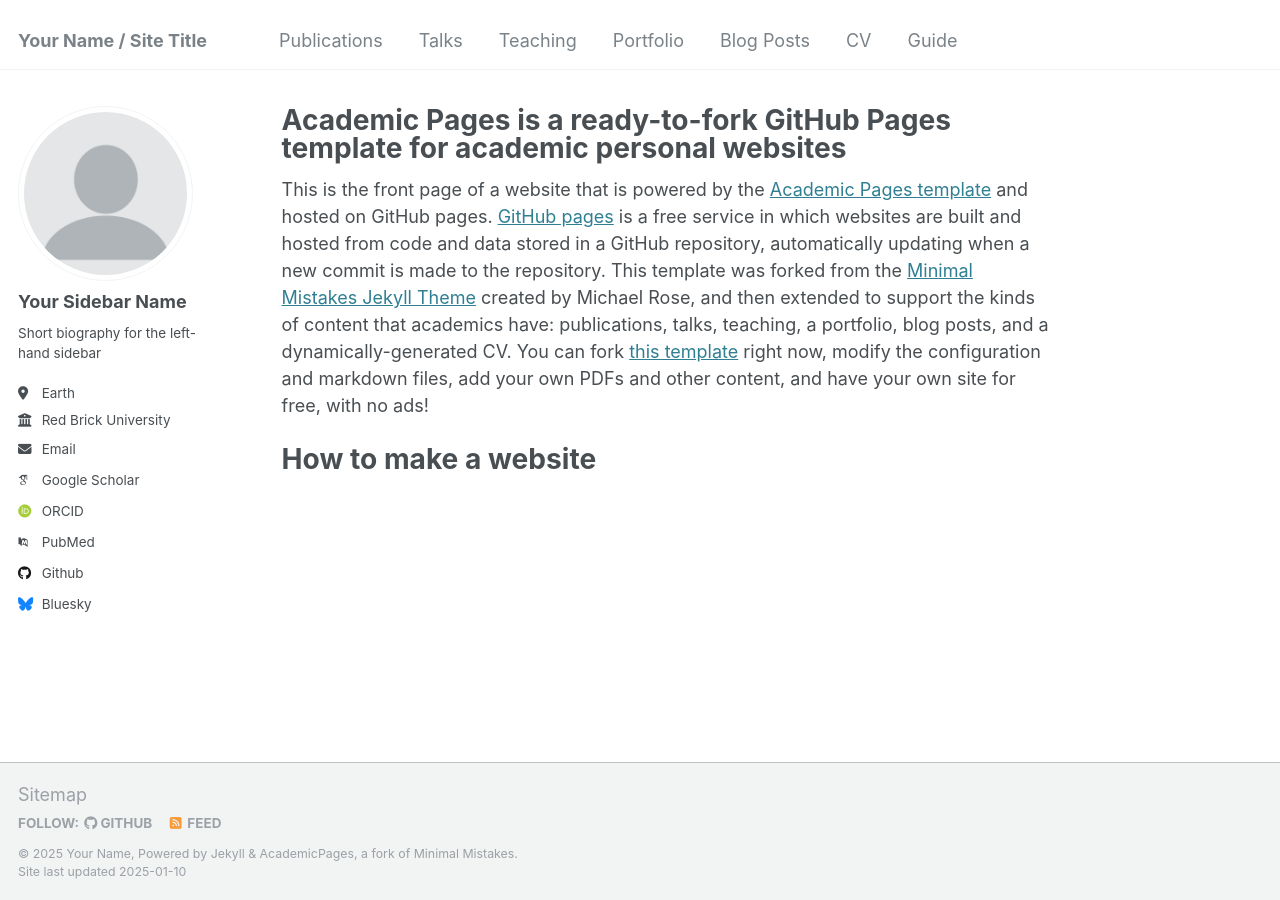
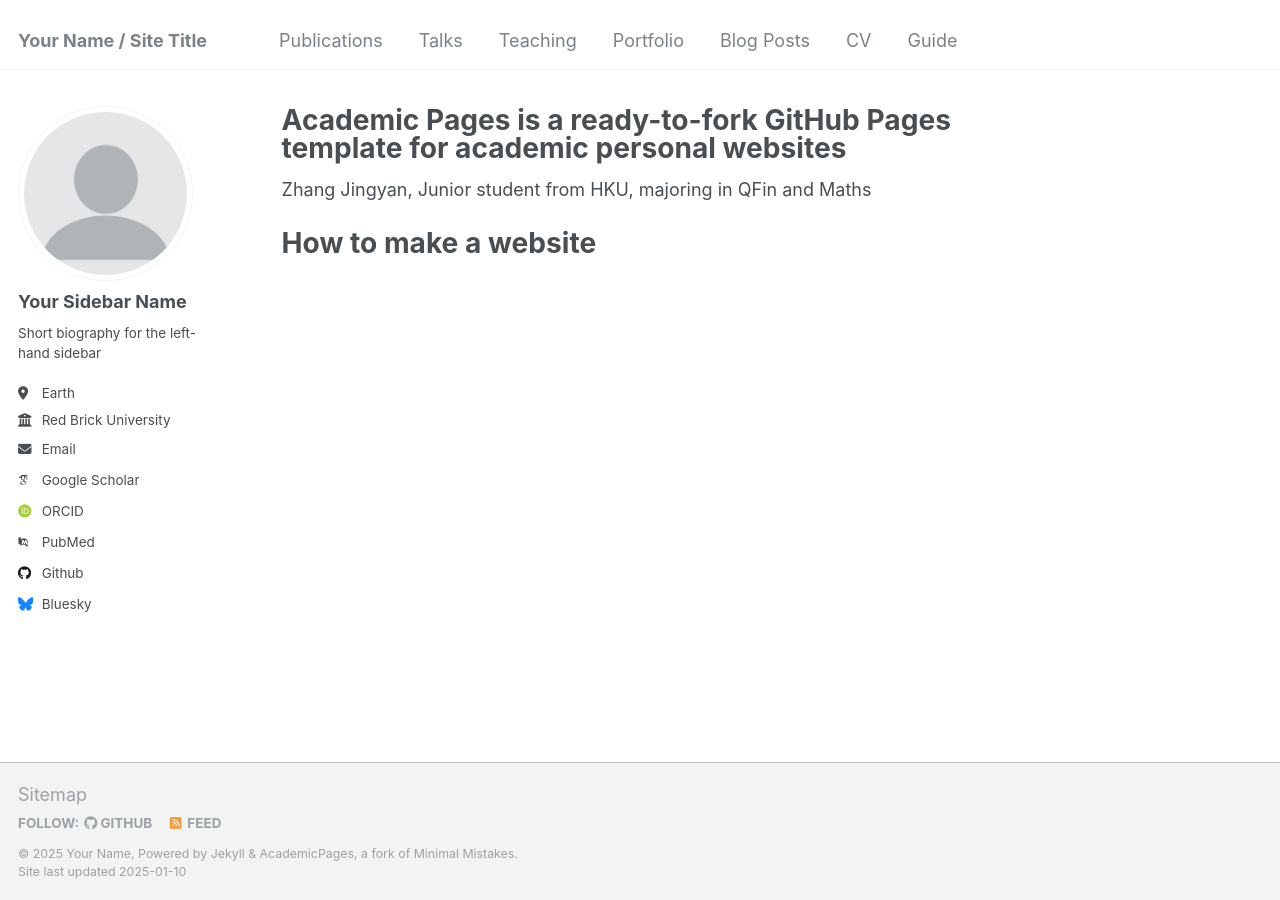
Before and after one commit to FelixJingyanZhang/FelixJingyanZhang, a Jekyll site: the page built from _pages/about.md, in a window 1280 px wide. Built offline with Jekyll 4.4.1, drawn with Linux system fonts in a browser that asks for light colours; some web fonts are replaced.

Commit message:
Update about.md

```diff
--- a/_pages/about.md
+++ b/_pages/about.md
@@ -7,7 +7,7 @@ redirect_from:
   - /about.html
 ---
 
-This is the front page of a website that is powered by the [Academic Pages template](https://github.com/academicpages/academicpages.github.io) and hosted on GitHub pages. [GitHub pages](https://pages.github.com) is a free service in which websites are built and hosted from code and data stored in a GitHub repository, automatically updating when a new commit is made to the repository. This template was forked from the [Minimal Mistakes Jekyll Theme](https://mmistakes.github.io/minimal-mistakes/) created by Michael Rose, and then extended to support the kinds of content that academics have: publications, talks, teaching, a portfolio, blog posts, and a dynamically-generated CV. You can fork [this template](https://github.com/academicpages/academicpages.github.io) right now, modify the configuration and markdown files, add your own PDFs and other content, and have your own site for free, with no ads!
+Zhang Jingyan, Junior student from HKU, majoring in QFin and Maths
 
 How to make a website
 ======
```
